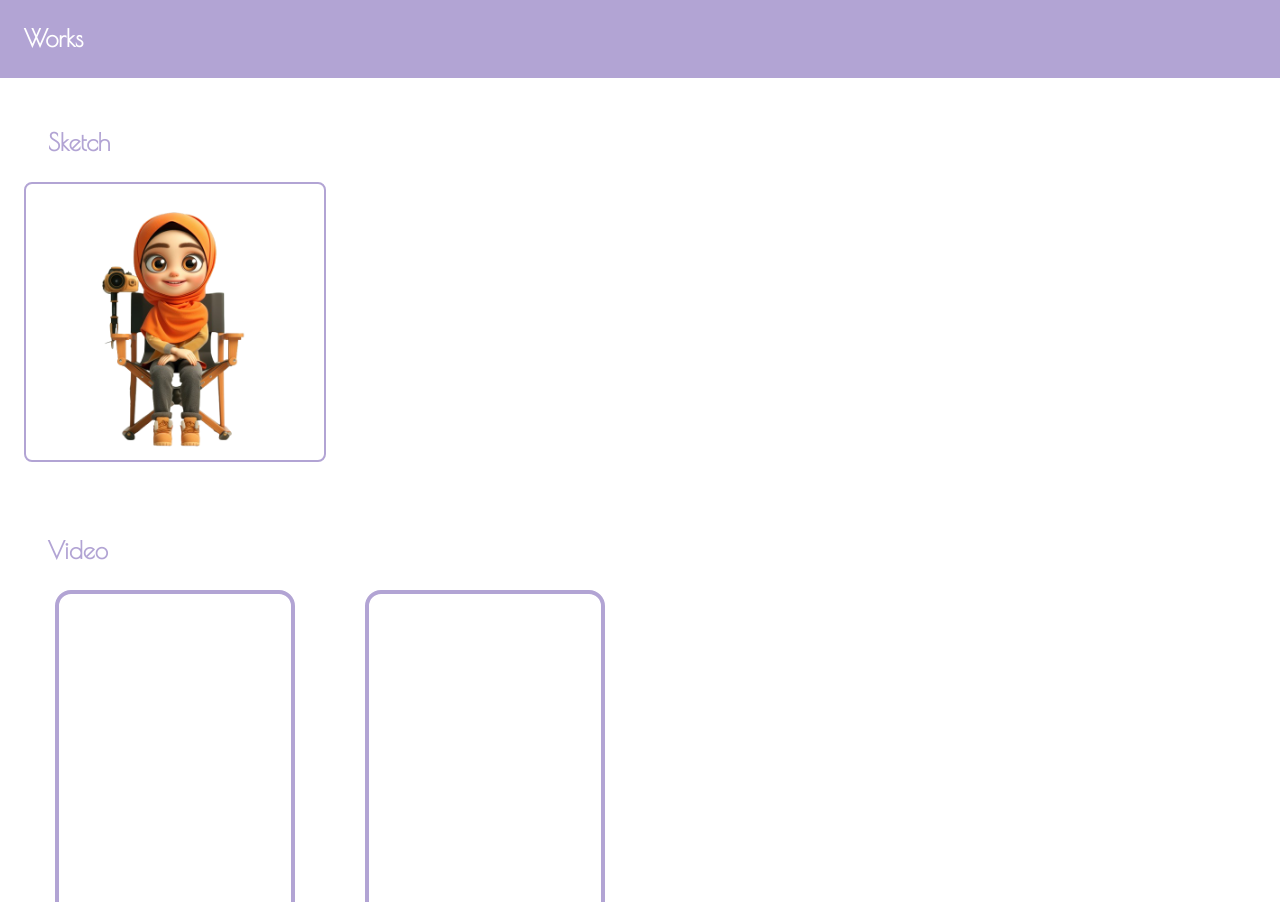
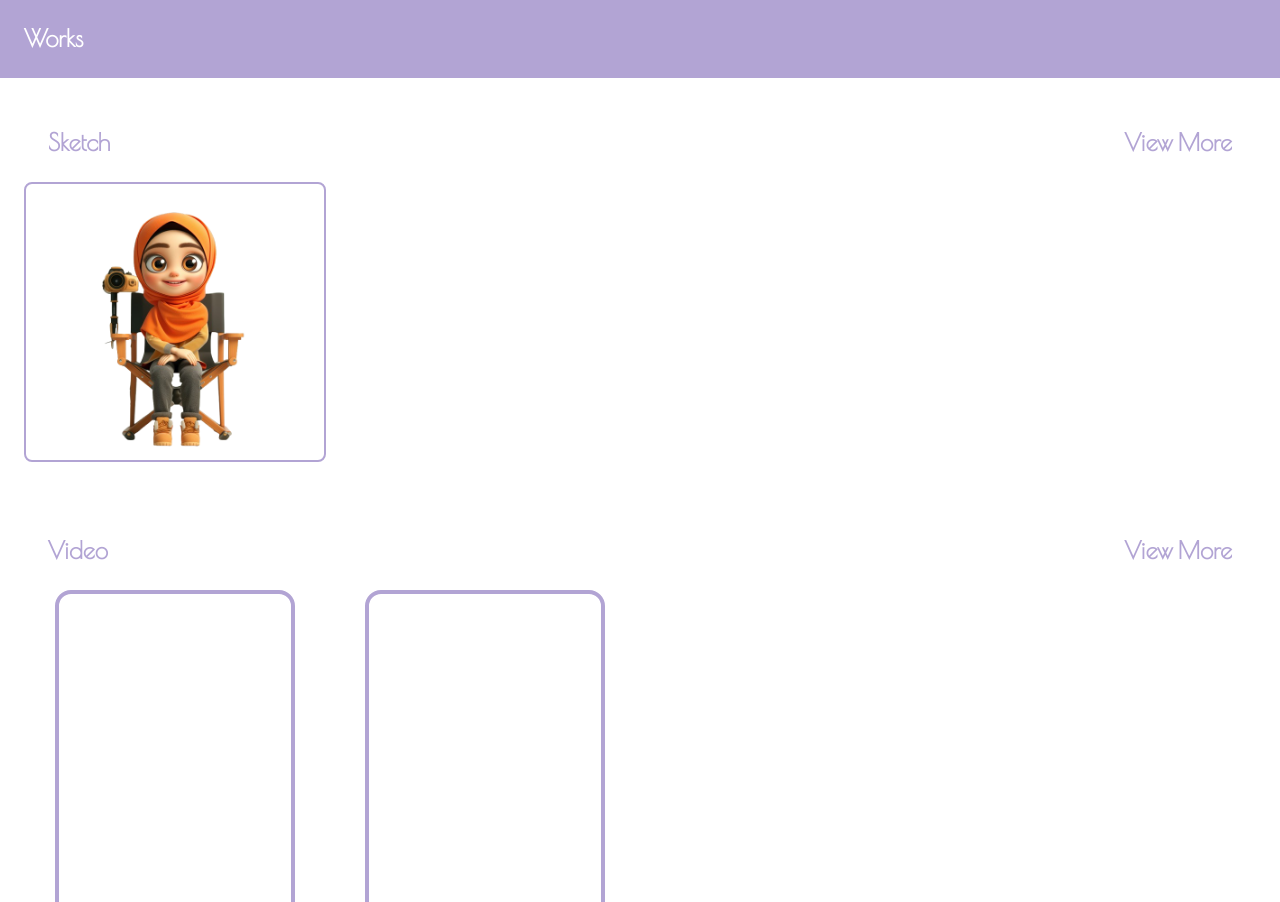
Before and after one commit to Shahma-Sherin/web, a Next.js app: page / in a window 1280 px wide. Shown: the part 802-1704 px from the top of the page. Built offline with nearby package versions, Linux system fonts and the light colour scheme.

Commit message:
seperate page link updated

```diff
--- a/package.json
+++ b/package.json
@@ -11,7 +11,8 @@
   "dependencies": {
     "@emotion/react": "^11.14.0",
     "@emotion/styled": "^11.14.0",
-    "@mui/material": "^6.4.7",
+    "@mui/icons-material": "^6.4.8",
+    "@mui/material": "^6.4.8",
     "@mui/styled-engine-sc": "^6.4.6",
     "next": "15.2.2",
     "react": "^19.0.0",
--- a/src/app/sketch/page.tsx
+++ b/src/app/sketch/page.tsx
@@ -4,7 +4,7 @@ export default function Sketch() {
   const { sketch } = works;
   return (
     <>
-      <Sketches sketches={sketch} />
+      <Sketches isPage sketches={sketch} />
     </>
   );
 }
--- a/src/app/video/page.tsx
+++ b/src/app/video/page.tsx
@@ -5,7 +5,7 @@ export default function Video() {
   const { video } = works;
   return (
     <>
-      <Videos videos={video} />
+      <Videos isPage videos={video} />
     </>
   );
 }
--- a/src/components/Home/Sketches.tsx
+++ b/src/components/Home/Sketches.tsx
@@ -1,10 +1,34 @@
 import Image from "next/image";
 import { SketchesType, SketchType } from "@/appTypes";
+import Link from "next/link";
+import ArrowBackIosIcon from "@mui/icons-material/ArrowBackIos";
 
-export default function Sketches({ sketches }: { sketches: SketchesType }) {
+export default function Sketches({
+  sketches,
+  isPage = false,
+}: {
+  sketches: SketchesType;
+  isPage?: boolean;
+}) {
   return (
-    <div className="flex items-start flex-col p-6">
-      <div className="p-6 text-2xl font-bold flex ">{"Sketch"}</div>
+    <div className="flex items-start flex-col p-6" id="sketch">
+      <div className="flex justify-between w-full">
+        <Link
+          href={"/#sketch"}
+          className="p-6 text-2xl font-bold flex justify-center items-center"
+        >
+          {isPage && <ArrowBackIosIcon />}
+          {"Sketch"}
+        </Link>
+        {!isPage && (
+          <Link
+            href={"/sketch"}
+            className="p-6 text-2xl font-bold flex hover:underline"
+          >
+            {"View More"}
+          </Link>
+        )}
+      </div>
       <div className="grid grid-cols-1 gap-2 w-full md:grid-cols-4">
         {sketches.map((item: SketchType) => {
           return (
--- a/src/components/Home/Videos.tsx
+++ b/src/components/Home/Videos.tsx
@@ -3,8 +3,16 @@
 import { VideosType, VideoType } from "@/appTypes";
 import { useEffect, useState } from "react";
 import ReactPlayer from "react-player";
+import Link from "next/link";
+import ArrowBackIosIcon from "@mui/icons-material/ArrowBackIos";
 
-export default function Videos({ videos }: { videos: VideosType }) {
+export default function Videos({
+  videos,
+  isPage = false,
+}: {
+  videos: VideosType;
+  isPage?: boolean;
+}) {
   const [isClient, setIsClient] = useState(false);
 
   useEffect(() => {
@@ -12,8 +20,24 @@ export default function Videos({ videos }: { videos: VideosType }) {
   }, []);
 
   return (
-    <div className="flex items-start flex-col p-6">
-      <div className="p-6 text-2xl font-bold flex ">{"Video"}</div>
+    <div className="flex items-start flex-col p-6" id="video">
+      <div className="flex justify-between w-full">
+        <Link
+          href={"/#video"}
+          className="p-6 text-2xl font-bold flex justify-center items-center"
+        >
+          {isPage && <ArrowBackIosIcon />}
+          {"Video"}
+        </Link>
+        {!isPage && (
+          <Link
+            href={"/video"}
+            className="p-6 text-2xl font-bold flex hover:underline"
+          >
+            {"View More"}
+          </Link>
+        )}
+      </div>
       <div className="grid grid-cols-1 items-center gap-2 w-full md:grid-cols-4">
         {videos.map((item: VideoType, index) => {
           return (
```
Also changed, not shown: 1 other file (tests, documents, lock files or other folders).
